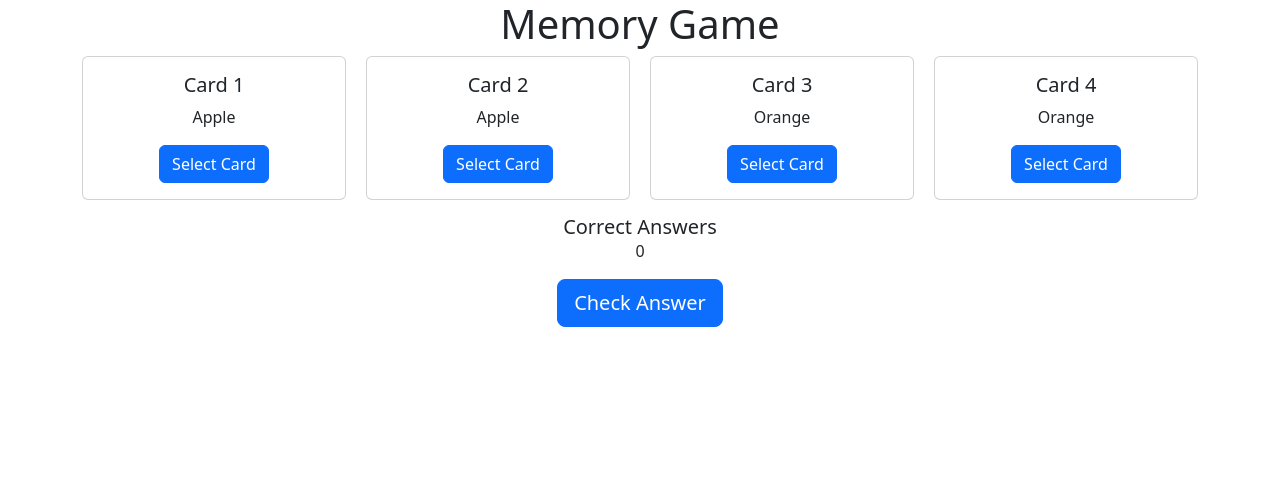
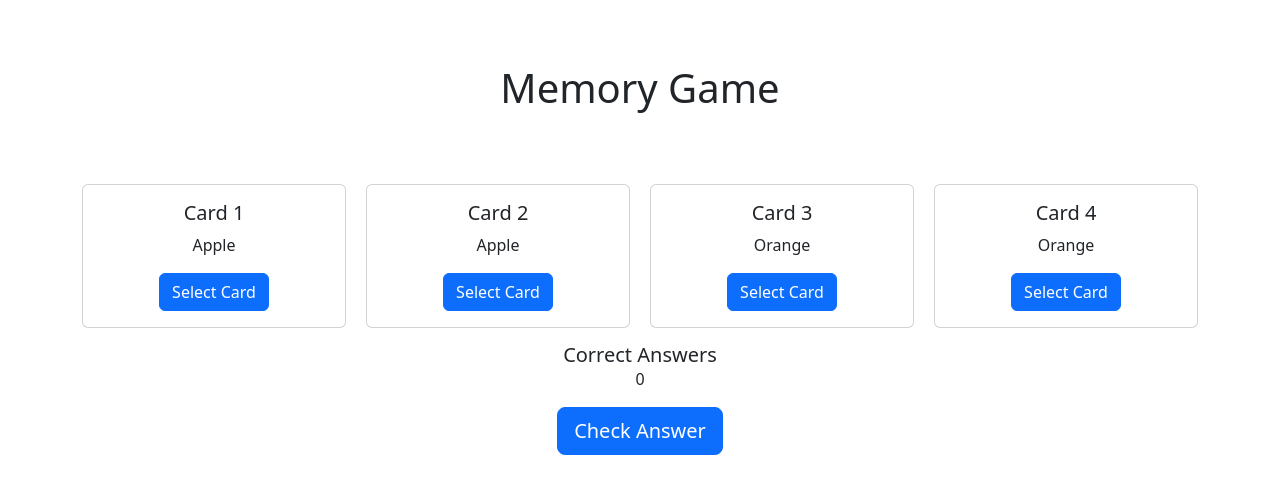
Before and after one commit to ThomasLam2142/memory-game, a website: page index.html in a window 1280 px wide. Drawn offline with nearby package versions, Linux system fonts and the light colour scheme.

Commit message:
some styling

```diff
--- a/styles.css
+++ b/styles.css
@@ -19,4 +19,5 @@
     display: flex;
     justify-content: center; /* Horizontally center the content */
     align-items: center; /* Vertically center the content */
+    padding: 4em;
 }
```
